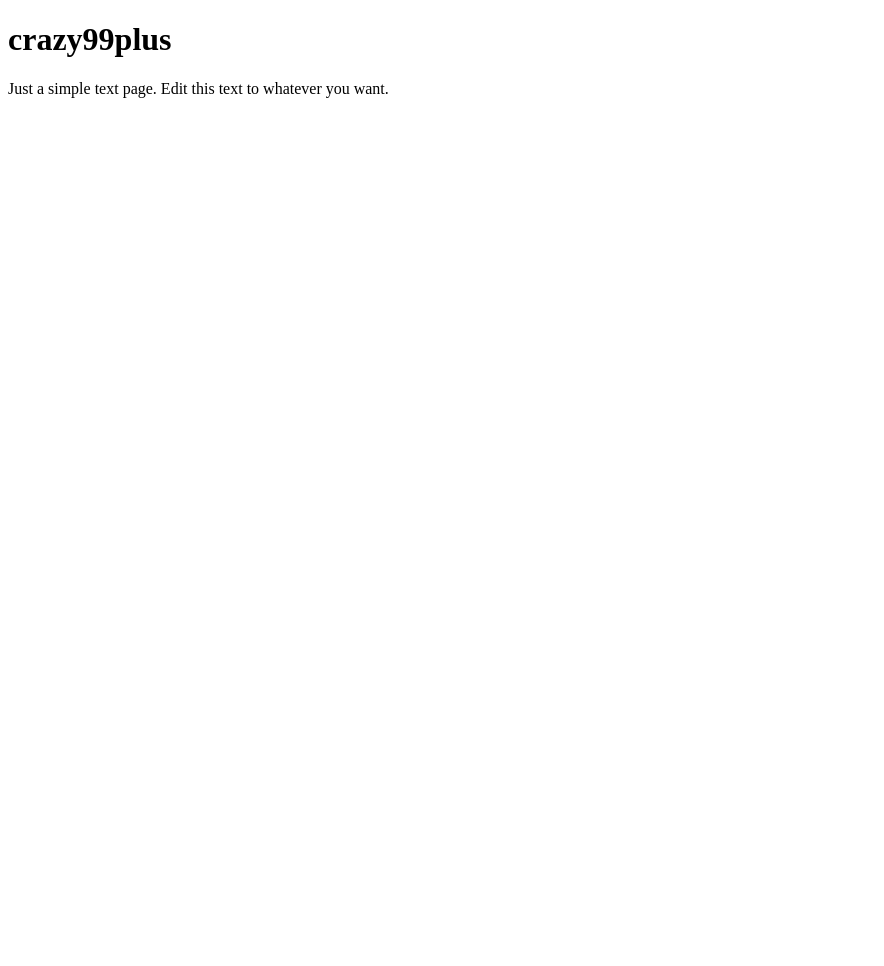
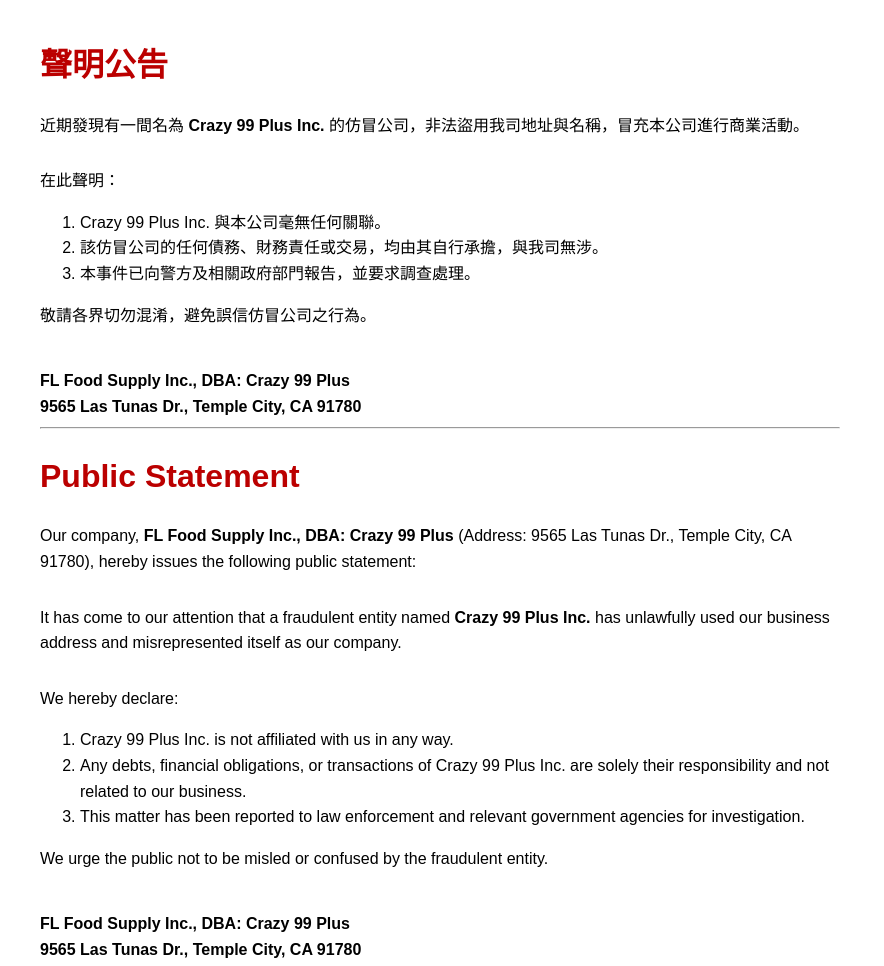
Before and after one commit to Ni15606977295/crazy99plus.github.io, a plain HTML site: page index.html in a window 1280 px wide. Shown: the whole page, without its empty margins (0-884 px from the left). Before the commit the page ends 800 px from the top, so only its background shows below. Drawn offline with Linux system fonts and the light colour scheme.

Commit message:
Add files via upload

```diff
--- a/index.html
+++ b/index.html
@@ -1,9 +1,67 @@
 <!doctype html>
 <html lang="en">
-<meta charset="utf-8">
-<title>crazy99plus</title>
+<head>
+  <meta charset="utf-8">
+  <title>Public Statement – Crazy 99 Plus</title>
+  <style>
+    body {
+      font-family: Arial, sans-serif;
+      line-height: 1.6;
+      margin: 40px;
+      max-width: 800px;
+    }
+    h1 {
+      color: #b00;
+    }
+    .section {
+      margin-bottom: 30px;
+    }
+    .company {
+      margin-top: 40px;
+      font-weight: bold;
+    }
+  </style>
+</head>
 <body>
-  <h1>crazy99plus</h1>
-  <p>Just a simple text page. Edit this text to whatever you want.</p>
+  <h1>聲明公告</h1>
+  <div class="section">
+    近期發現有一間名為 <b>Crazy 99 Plus Inc.</b> 的仿冒公司，非法盜用我司地址與名稱，冒充本公司進行商業活動。
+  </div>
+  <div class="section">
+    在此聲明：
+    <ol>
+      <li>Crazy 99 Plus Inc. 與本公司毫無任何關聯。</li>
+      <li>該仿冒公司的任何債務、財務責任或交易，均由其自行承擔，與我司無涉。</li>
+      <li>本事件已向警方及相關政府部門報告，並要求調查處理。</li>
+    </ol>
+    敬請各界切勿混淆，避免誤信仿冒公司之行為。
+  </div>
+  <div class="company">
+    FL Food Supply Inc., DBA: Crazy 99 Plus<br>
+    9565 Las Tunas Dr., Temple City, CA 91780
+  </div>
+
+  <hr>
+
+  <h1>Public Statement</h1>
+  <div class="section">
+    Our company, <b>FL Food Supply Inc., DBA: Crazy 99 Plus</b> (Address: 9565 Las Tunas Dr., Temple City, CA 91780), hereby issues the following public statement:
+  </div>
+  <div class="section">
+    It has come to our attention that a fraudulent entity named <b>Crazy 99 Plus Inc.</b> has unlawfully used our business address and misrepresented itself as our company.
+  </div>
+  <div class="section">
+    We hereby declare:
+    <ol>
+      <li>Crazy 99 Plus Inc. is not affiliated with us in any way.</li>
+      <li>Any debts, financial obligations, or transactions of Crazy 99 Plus Inc. are solely their responsibility and not related to our business.</li>
+      <li>This matter has been reported to law enforcement and relevant government agencies for investigation.</li>
+    </ol>
+    We urge the public not to be misled or confused by the fraudulent entity.
+  </div>
+  <div class="company">
+    FL Food Supply Inc., DBA: Crazy 99 Plus<br>
+    9565 Las Tunas Dr., Temple City, CA 91780
+  </div>
 </body>
 </html>
```
